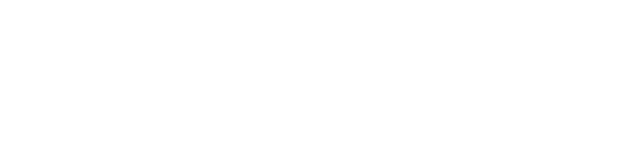
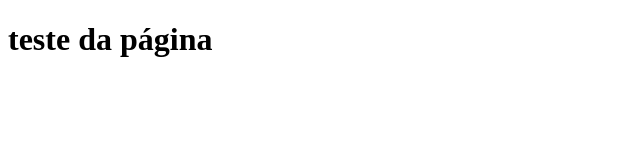
Before and after one commit to VilaCalango/Site_VilaCalango, a plain HTML site: page index.html in a window 1280 px wide. Shown: the whole page, without its empty margins (0-640 px from the left). Drawn offline with Linux system fonts and the light colour scheme.

```diff
--- a/index.html
+++ b/index.html
@@ -6,6 +6,6 @@
     <title>Vila Calango</title>
 </head>
 <body>
-
+    <h1>teste da página</h1>
 </body>
 </html>
```
Also changed, not shown: 1 other file.
